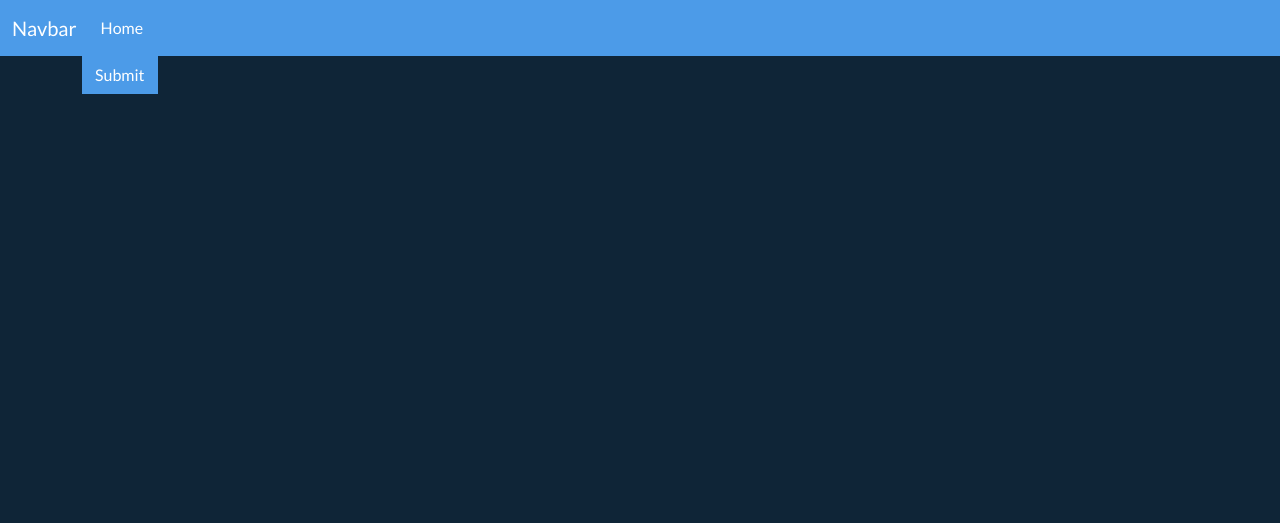
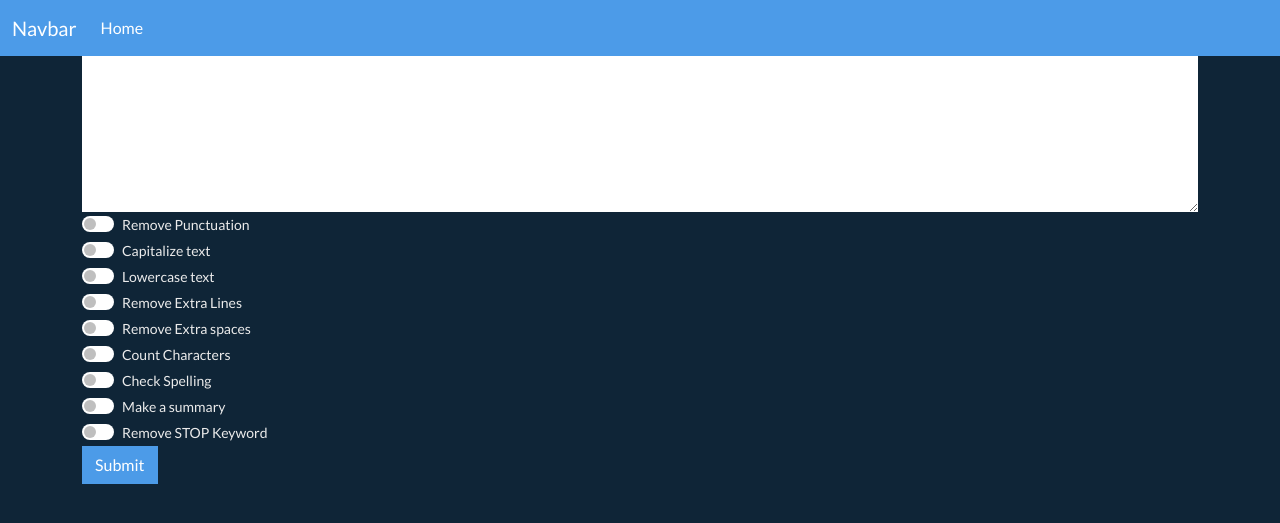
Before and after one commit to SrsZulumaster/SDA-Final-Project, a Django app: template SDAFinal/SmartApp/templates/text_input.html in a window 1280 px wide. Shown: the top 523 px of the page. Run offline with Django 4.2, Linux system fonts and the light colour scheme; the template is opened without the code that fills it: values that come from a table or form of the project are taken from there, others are empty; tables that the repository leaves empty hold one stand-in row (values such as "Sample post"); parts of the project's set-up code (start-up, migrations or seed data) failed here and were passed over; some libraries are stand-ins or nearby versions.

Commit message:
input and output OK ,styling OK , minor bug fixes needed

```diff
--- a/SDAFinal/SmartApp/forms.py
+++ b/SDAFinal/SmartApp/forms.py
@@ -8,15 +8,15 @@ class InputForm(forms.Form):
         attrs={"class": "form-control",
                "rows": "6"
                 }))
-    punctuations = forms.BooleanField(required=False, widget=)
-    upper = forms.BooleanField(required=False)
-    lower = forms.BooleanField(required=False)
-    removeLine = forms.BooleanField(required=False)
-    removeSpace = forms.BooleanField(required=False)
-    countChars = forms.BooleanField(required=False)
-    spellCheck = forms.BooleanField(required=False)
-    summary = forms.BooleanField(required=False)
-    removeStop = forms.BooleanField(required=False)
+    punctuations = forms.BooleanField(required=False, widget=forms.CheckboxInput(attrs={"class":"form-check-input"}))
+    upper = forms.BooleanField(required=False , widget=forms.CheckboxInput(attrs={"class":"form-check-input"}))
+    lower = forms.BooleanField(required=False, widget=forms.CheckboxInput(attrs={"class":"form-check-input"}))
+    removeLine = forms.BooleanField(required=False, widget=forms.CheckboxInput(attrs={"class":"form-check-input"}))
+    removeSpace = forms.BooleanField(required=False, widget=forms.CheckboxInput(attrs={"class":"form-check-input"}))
+    countChars = forms.BooleanField(required=False, widget=forms.CheckboxInput(attrs={"class":"form-check-input"}))
+    spellCheck = forms.BooleanField(required=False, widget=forms.CheckboxInput(attrs={"class":"form-check-input"}))
+    summary = forms.BooleanField(required=False, widget=forms.CheckboxInput(attrs={"class":"form-check-input"}))
+    removeStop = forms.BooleanField(required=False, widget=forms.CheckboxInput(attrs={"class":"form-check-input"}))
 
     def __str__(self):
         return self.text_input
--- a/SDAFinal/SmartApp/templates/text-output.html
+++ b/SDAFinal/SmartApp/templates/text-output.html
@@ -5,7 +5,7 @@
     <p class="h1">{{head}}</p>
 </div>
 <div class="container">
-    {{form}}
+    {{form|linebreaks}}
 </div>
 
 {%endblock%}
--- a/SDAFinal/SmartApp/templates/text_input.html
+++ b/SDAFinal/SmartApp/templates/text_input.html
@@ -3,7 +3,43 @@
 {%block content%}
 
 <form method="get">
-    {{form.as_p}}
+    {{form.text_input}}
+    <div class="form-check form-switch">
+        {{form.punctuations}}
+        <label class="form-check-label">Remove Punctuation</label>
+        </div>
+    <div class="form-check form-switch">
+    {{form.upper}}
+        <label class="form-check-label">Capitalize text</label>
+    </div>
+    <div class="form-check form-switch">
+        {{form.lower}}
+        <label class="form-check-label">Lowercase text</label>
+        </div>
+    <div class="form-check form-switch">
+        {{form.removeLine}}
+        <label class="form-check-label">Remove Extra Lines</label>
+        </div>
+    <div class="form-check form-switch">
+        {{form.removeSpace}}
+        <label class="form-check-label">Remove Extra spaces</label>
+        </div>
+    <div class="form-check form-switch">
+        {{form.countChars}}
+        <label class="form-check-label">Count Characters</label>
+        </div>
+    <div class="form-check form-switch">
+        {{form.spellCheck}}
+        <label class="form-check-label">Check Spelling</label>
+        </div>
+    <div class="form-check form-switch">
+        {{form.summary}}
+        <label class="form-check-label">Make a summary</label>
+        </div>
+    <div class="form-check form-switch">
+        {{form.removeStop}}
+        <label class="form-check-label">Remove STOP Keyword</label>
+        </div>
     <button type="submit" class="btn btn-primary">Submit</button>
 </form>
 {%endblock%}
```
Also changed, not shown: SDAFinal/SmartApp/views.py (+41 -26 lines).
